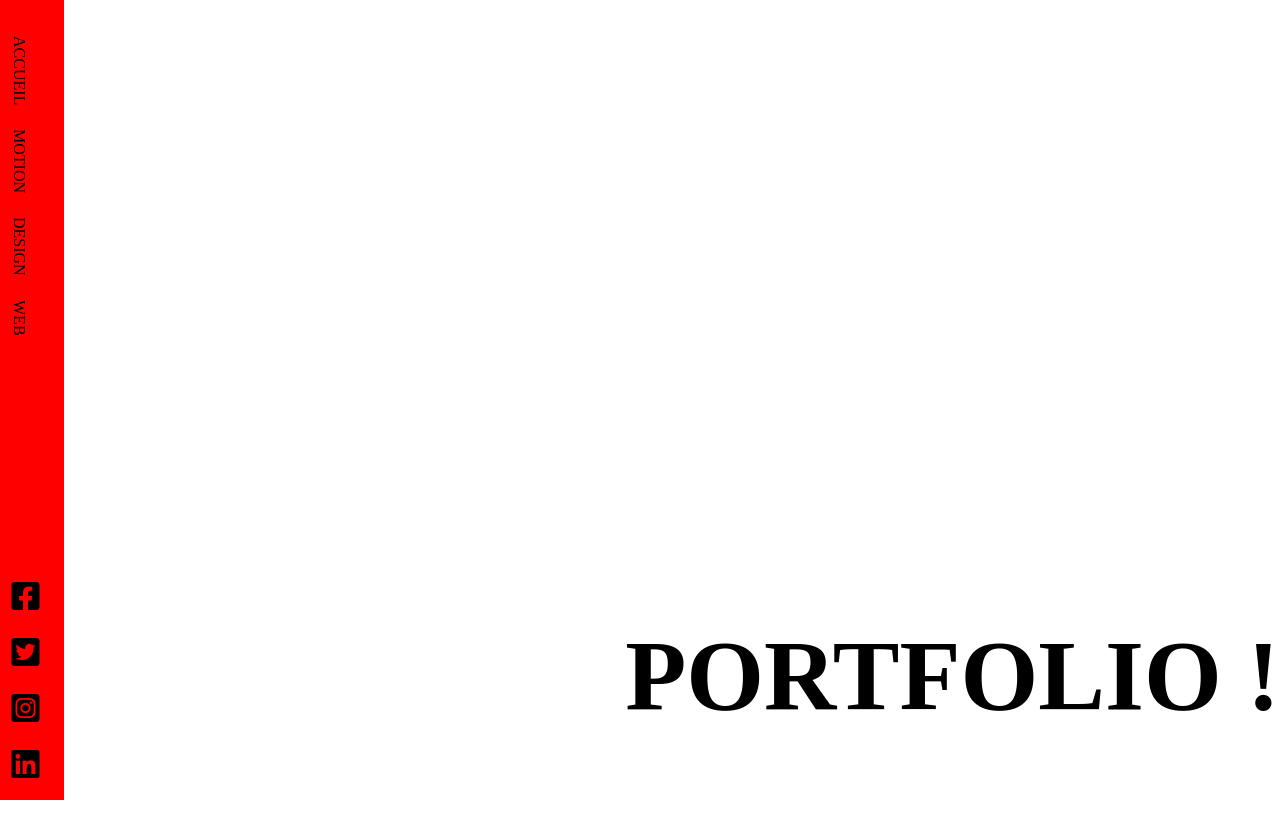
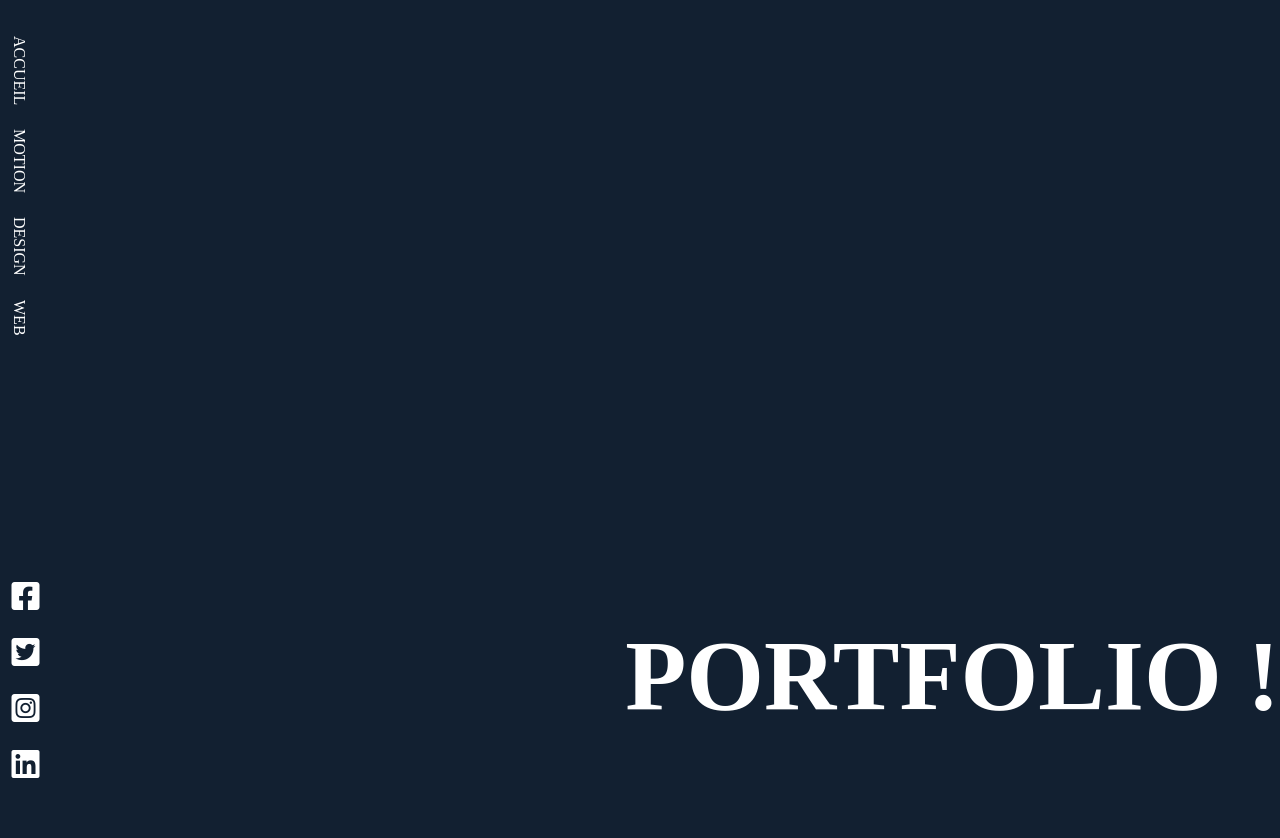
Before and after one commit to MickaelMerran/BAP_DVJ_Basic, a plain HTML site: page index.html in a window 1280 px wide. Drawn offline with Linux system fonts and the light colour scheme.

Commit message:
css hover

```diff
--- a/style.css
+++ b/style.css
@@ -5,6 +5,7 @@ body{
     overflow: hidden;
     width: 100vw;
     height: 100vw;
+    background-color: #122031;
 }
 
 .menu{
@@ -16,7 +17,7 @@ body{
     left: 0;
     height: 100vh;
     width: 5%;
-    background-color: red;
+    background-color: #122031;
 }
 
 
@@ -27,17 +28,17 @@ ul{
 
 .text{
     text-decoration: none;
-    color: black;
+    color: white;
     writing-mode: vertical-lr;
     padding-top: 20px;
 }
 
 .text:hover{
-    color: white;
+    box-shadow: inset 0 0 0 1px white;
 }
 
 .rs{
-    padding-top: 100px;
+    padding-top: 50px;
 }
 
 .titre{
@@ -46,4 +47,5 @@ ul{
     align-items: flex-end;
     height: 100vh;
     font-size: 50px;
+    color: white;
 }
```
